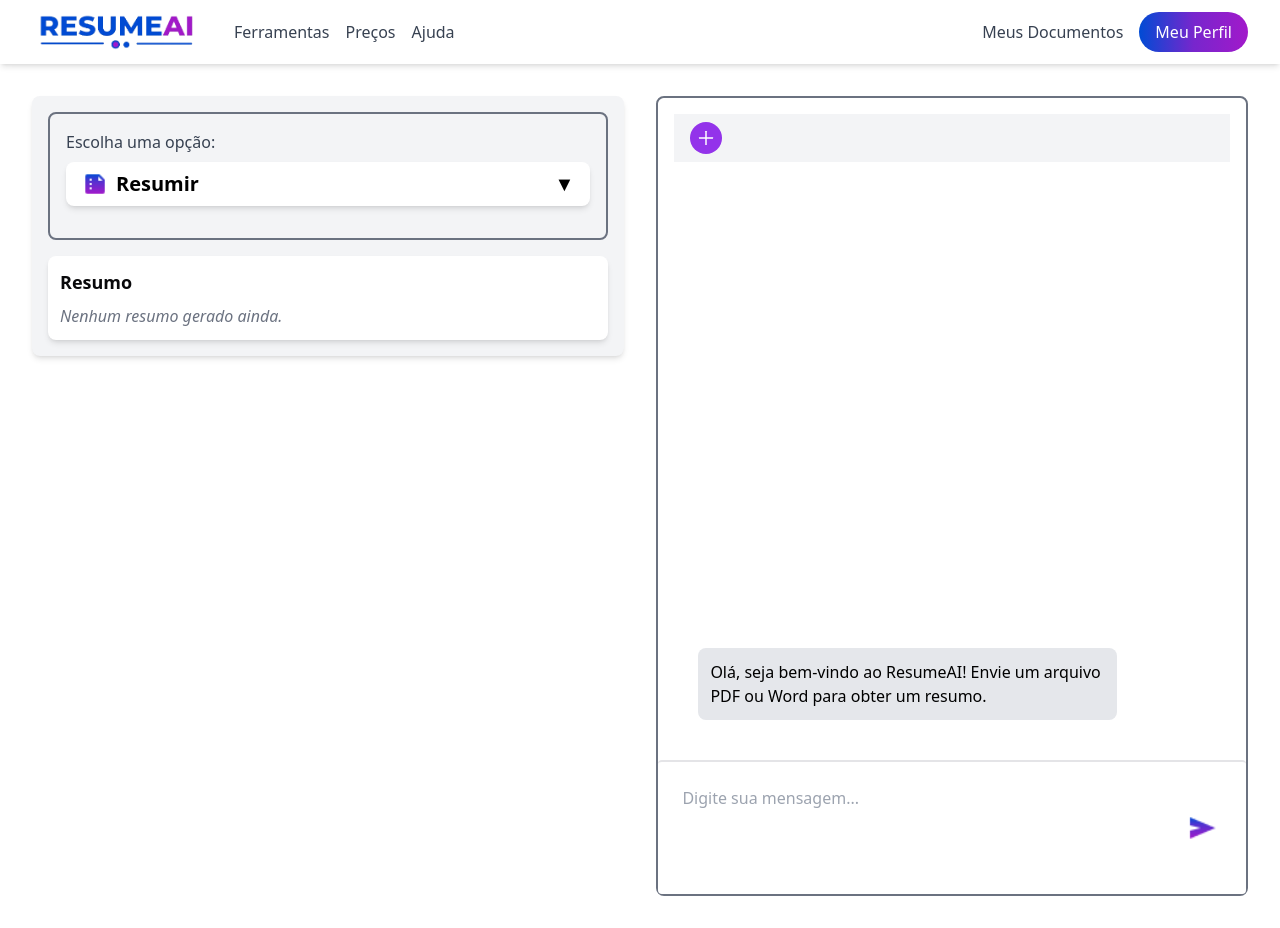
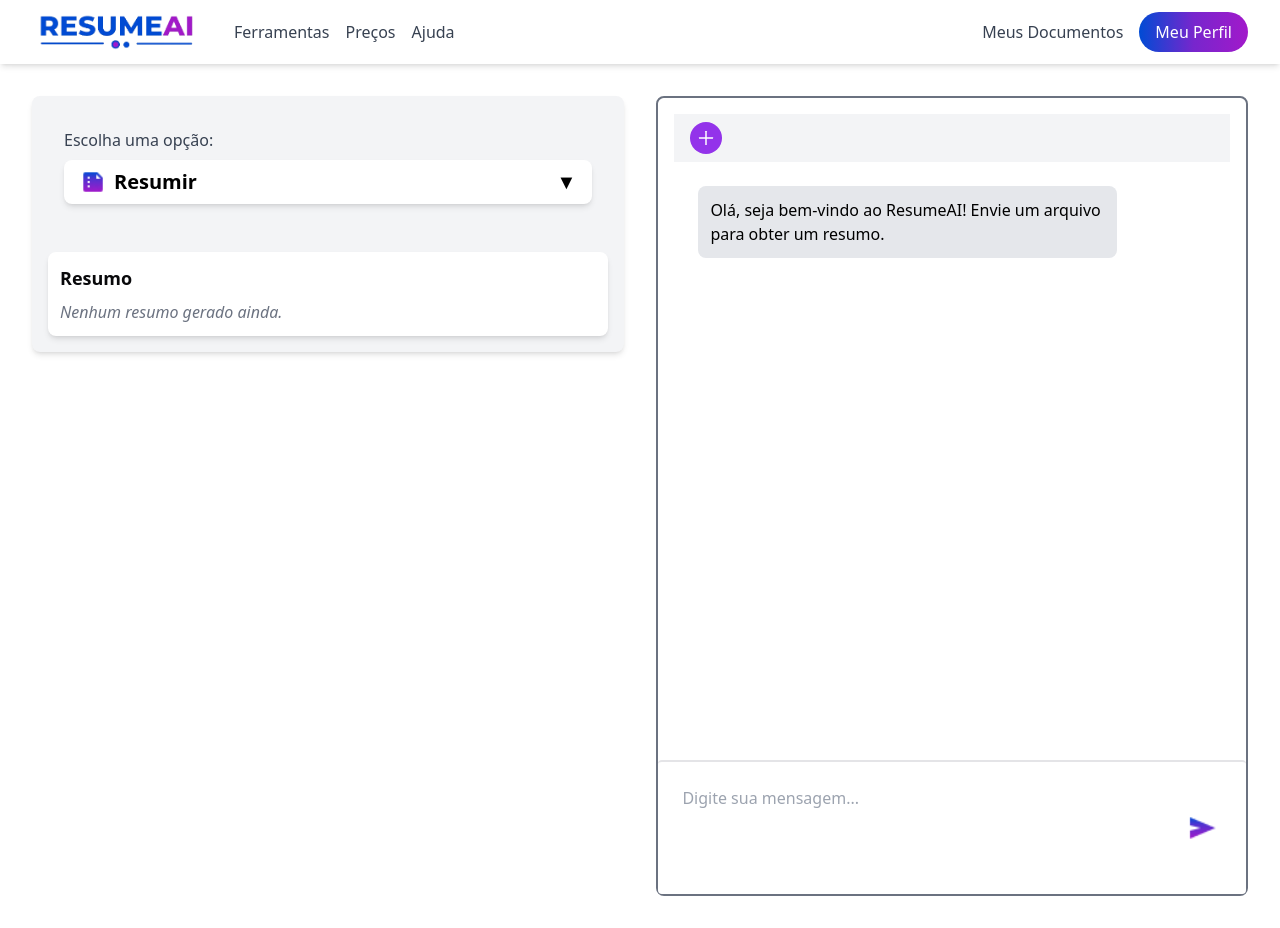
Before and after one commit to fabriely/ResumeAI, a Next.js app in the folder client/: page /chatbot in a window 1280 px wide. Built offline with nearby package versions, Linux system fonts and the light colour scheme.

Commit message:
fix(integration-AI-chatbot): fix some details in screen

```diff
--- a/client/package.json
+++ b/client/package.json
@@ -27,6 +27,7 @@
     "cssnano": "^7.0.4",
     "express": "^4.18.2",
     "lucide-react": "^0.424.0",
+    "marked": "^15.0.6",
     "next": "^14.0.4",
     "next-auth": "^4.24.7",
     "next-themes": "^0.3.0",
--- a/client/src/components/tela_chatbot/ChatSection.tsx
+++ b/client/src/components/tela_chatbot/ChatSection.tsx
@@ -1,7 +1,6 @@
 import React, { useState } from "react";
 import api from "services/api";
 import { AiOutlinePlus, AiOutlineClose } from "react-icons/ai";
-import FileSection from "./FileSection";
 
 interface ChatSectionProps {
   messages: { text: string; isBot: boolean }[];
@@ -26,17 +25,22 @@ const ChatSection: React.FC<ChatSectionProps> = ({ messages, className, setMessa
       formData.append("file", file);
       formData.append("option", selectedOption);
 
+      setMessages((prev) => [
+        ...prev,
+        { text: `Arquivo "${file.name}" enviado!. Gerando resumo...`, isBot: true },
+      ]);
+
       try {
         const response = await api.post("summarize/", formData, {
           headers: { "Content-Type": "multipart/form-data" },
         });
 
         // Ao invés de adicionar a mensagem ao chat, passar o resumo para o SummaryPanel
-        setSummary(response.data.summary);  // Passa o resumo para o estado summary
+        setSummary(response.data.summary);
 
         setMessages((prev) => [
           ...prev,
-          { text: `Arquivo "${file.name}" enviado (${selectedOption}). Resumo gerado:`, isBot: false },
+          { text: `Resumo gerado para o arquivo, veja ao lado! Qualquer coisa, pode falar, estamos aqui para ajudar`, isBot: true },
         ]);
       } catch (error) {
         console.error("Erro ao processar arquivo", error);
@@ -81,7 +85,7 @@ const ChatSection: React.FC<ChatSectionProps> = ({ messages, className, setMessa
         <input id="file-input" type="file" className="hidden" onChange={handleFileChange} />
       </div>
 
-      <div className="flex-1 overflow-y-auto p-4 flex flex-col-reverse bg-white">
+      <div className="flex-1 overflow-y-auto p-4 flex flex-col bg-white">
         {messages.map((message, index) => (
           <div
             key={index}
--- a/client/src/components/tela_chatbot/FileSection.tsx
+++ b/client/src/components/tela_chatbot/FileSection.tsx
@@ -3,13 +3,11 @@ import { Resumir, Analisar, OCR } from '../../assets';
 import Image from 'next/image';
 
 interface FileSectionProps {
-  fileName: string;
-  handleFileChange: (e: React.ChangeEvent<HTMLInputElement>) => void;
   selectedOption: string;
   setSelectedOption: React.Dispatch<React.SetStateAction<string>>;
 }
 
-const FileSection: React.FC<FileSectionProps> = ({ fileName, handleFileChange, selectedOption, setSelectedOption }) => {
+const FileSection: React.FC<FileSectionProps> = ({ selectedOption, setSelectedOption }) => {
   const [isOpen, setIsOpen] = useState(false);
 
   const handleOptionChange = (option: string) => {
@@ -18,7 +16,7 @@ const FileSection: React.FC<FileSectionProps> = ({ fileName, handleFileChange, s
   };
 
   return (
-    <div className="w-full border-2 border-gray-500 flex flex-col items-center justify-start p-4 rounded-lg">
+    <div className="w-full border-gray-500 flex flex-col items-center justify-start p-4 rounded-lg">
       {/* Dropdown de seleção */}
       <div className="w-full mb-4">
         <label className="block mb-2 text-gray-700 font-medium">Escolha uma opção:</label>
--- a/client/src/components/tela_chatbot/Main.tsx
+++ b/client/src/components/tela_chatbot/Main.tsx
@@ -13,7 +13,7 @@ const ChatbotHeader: React.FC = () => {
 
   useEffect(() => {
     setMessages([
-      { text: 'Olá, seja bem-vindo ao ResumeAI! Envie um arquivo PDF ou Word para obter um resumo.', isBot: true }
+      { text: 'Olá, seja bem-vindo ao ResumeAI! Envie um arquivo para obter um resumo.', isBot: true }
     ]);
   }, []);
 
--- a/client/src/components/tela_chatbot/SummaryPanel.tsx
+++ b/client/src/components/tela_chatbot/SummaryPanel.tsx
@@ -1,22 +1,38 @@
-import React from "react";
+'use client';
+import React, { useEffect, useState } from "react";
+import { marked } from "marked";
 import FileSection from "./FileSection";
 
 interface SummaryPanelProps {
-  summary: string;
+  summary: string | Promise<string>;
   selectedOption: string;
   setSelectedOption: React.Dispatch<React.SetStateAction<string>>;
-  handleFileChange: (e: React.ChangeEvent<HTMLInputElement>) => void;
+  handleFileChange: (event: React.ChangeEvent<HTMLInputElement>) => void;
+
 }
 
-const SummaryPanel: React.FC<SummaryPanelProps> = ({ summary, selectedOption, setSelectedOption, handleFileChange }) => {
+const SummaryPanel: React.FC<SummaryPanelProps> = ({ summary, selectedOption, setSelectedOption }) => {
+  const [formattedSummary, setFormattedSummary] = useState<string>("");
+
+  useEffect(() => {
+    const fetchSummary = async () => {
+      // Verifica se o summary é uma Promise e aguarda a resolução
+      const resolvedSummary = await (summary instanceof Promise ? summary : Promise.resolve(summary));
+      const htmlContent = marked(resolvedSummary); // Converte o resumo em Markdown para HTML
+      setFormattedSummary(String(htmlContent)); // Atualiza o estado com o HTML gerado
+    };
+
+    fetchSummary(); // Chama a função assíncrona
+  }, [summary]);
+
   return (
     <div className="w-1/2 bg-gray-100 p-4 rounded-lg h-full flex flex-col shadow-md">
-      <FileSection selectedOption={selectedOption} setSelectedOption={setSelectedOption} handleFileChange={handleFileChange} fileName="" />
-
+      <FileSection selectedOption={selectedOption} setSelectedOption={setSelectedOption}/>
       <div className="mt-4 p-3 bg-white rounded-lg shadow-md overflow-auto h-full">
         <h3 className="font-bold text-lg">Resumo</h3>
-        {summary ? (
-          <p className="mt-2 text-gray-800">{summary}</p>
+        {/* Exibir o resumo convertido para HTML */}
+        {formattedSummary ? (
+          <div className="mt-2 text-gray-800" dangerouslySetInnerHTML={{ __html: formattedSummary }} />
         ) : (
           <p className="mt-2 text-gray-500 italic">Nenhum resumo gerado ainda.</p>
         )}
```
Also changed, not shown: 1 other file (tests, documents, lock files or other folders).
